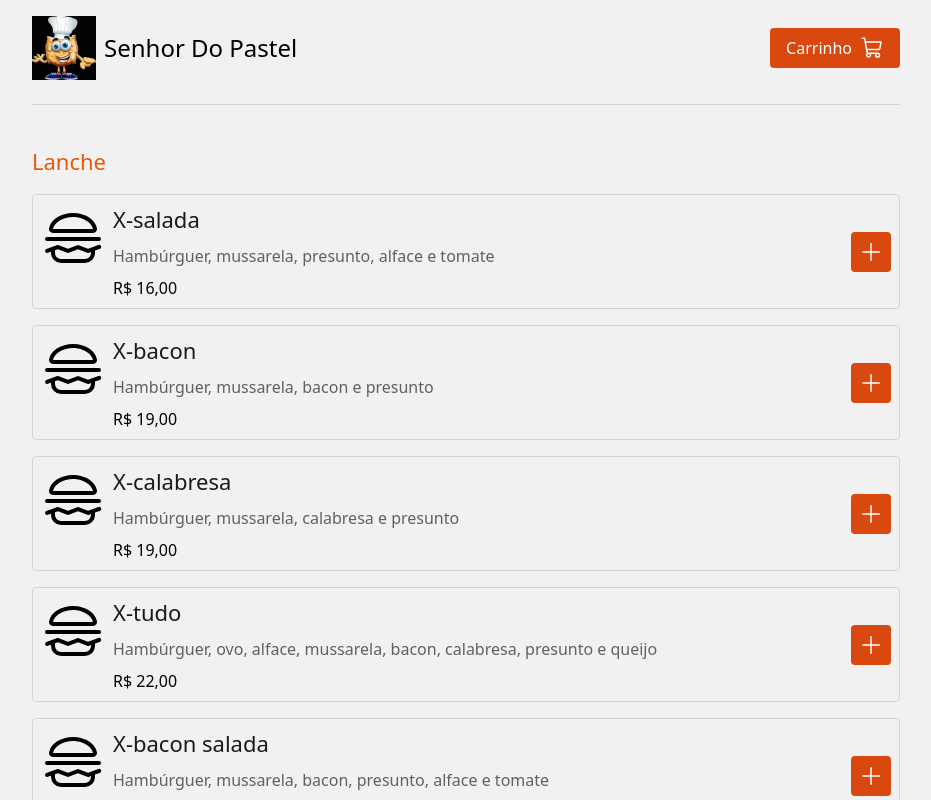
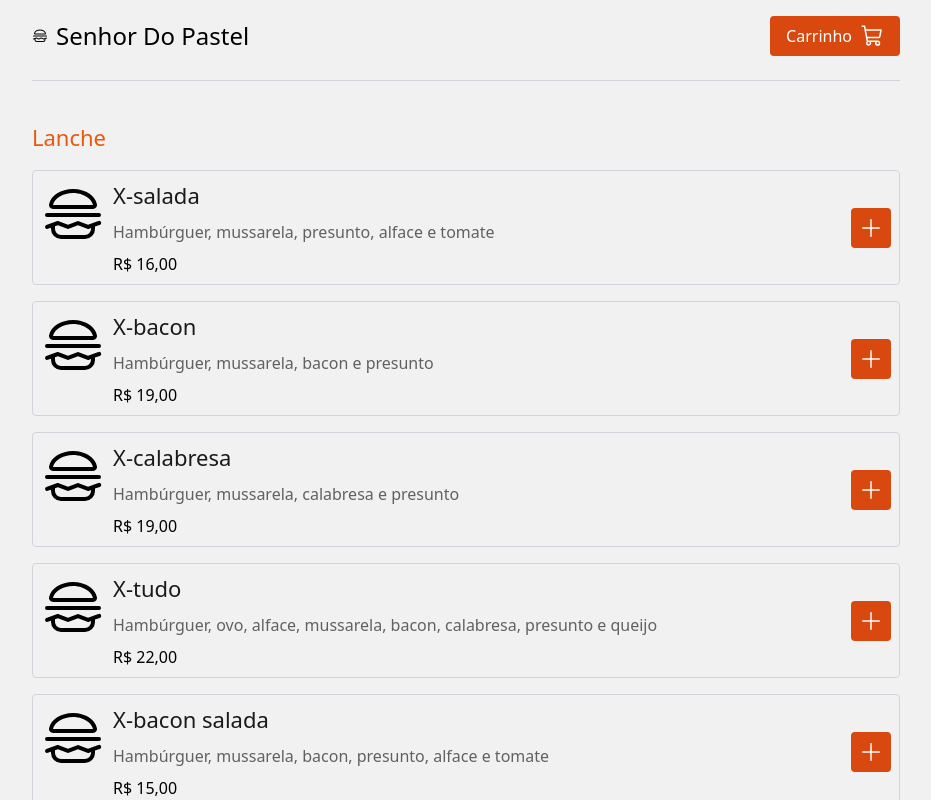
Before and after one commit to me-myauti/empresa-amiga, a React (Vite) app: page / in a window 1280 px wide. Shown: the top 800 px of the page, without its empty margins (174-1105 px from the left). Built offline with nearby package versions, Linux system fonts and the light colour scheme.

Commit message:
Fixing header image

```diff
--- a/src/components/Header/index.jsx
+++ b/src/components/Header/index.jsx
@@ -9,7 +9,7 @@
   return (
     <header className="flex items-center justify-between  w-full mx-auto max-w-[900px]   pt-4 pb-6 border-b border-gray-300">
       <div className="flex items-center justify-center gap-2">
-        <img src="/src/assets/logo.jpeg" className="w-16 h-16" />
+        <Hamburger />
         <h2 className=" text-[18px] md:text-[24px] font-medium " >Senhor Do Pastel</h2>
       </div>
 
```
